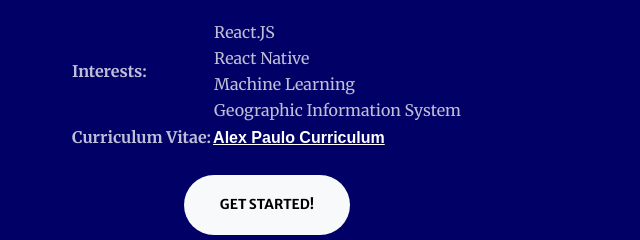
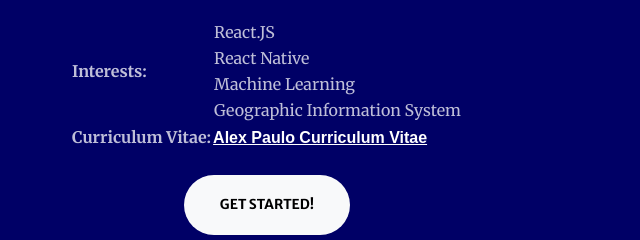
Before and after one commit to alexpaulooliveira/alexpaulooliveira.github.io, a plain HTML site: page index.html in a window 1280 px wide. Shown: the part 1120-1360 px from the top of the page, 373-1013 px from the left. Drawn offline with nearby package versions, Linux system fonts and the light colour scheme; some packages are replaced by stand-ins of ours; a script that the page names is missing.

Commit message:
20240808

```diff
--- a/index.html
+++ b/index.html
@@ -100,7 +100,7 @@
                                         <b>Curriculum Vitae:</b>
                                     </td>
                                     <td>
-                                        <a href="https://drive.google.com/file/d/1umI_J9QxAisK2cITHMqpHxqm1wJC71OT/view?usp=sharing" style="font-family: Arial, sans-serif; font-size: 16px; font-weight: bold; color: white;"> Alex Paulo Curriculum </a>
+                                        <a href="https://drive.google.com/file/d/1umI_J9QxAisK2cITHMqpHxqm1wJC71OT/view?usp=sharing" style="font-family: Arial, sans-serif; font-size: 16px; font-weight: bold; color: white;">Alex Paulo Curriculum Vitae</a>
                                     </td>
                                 </tr>
                               </table>
```
